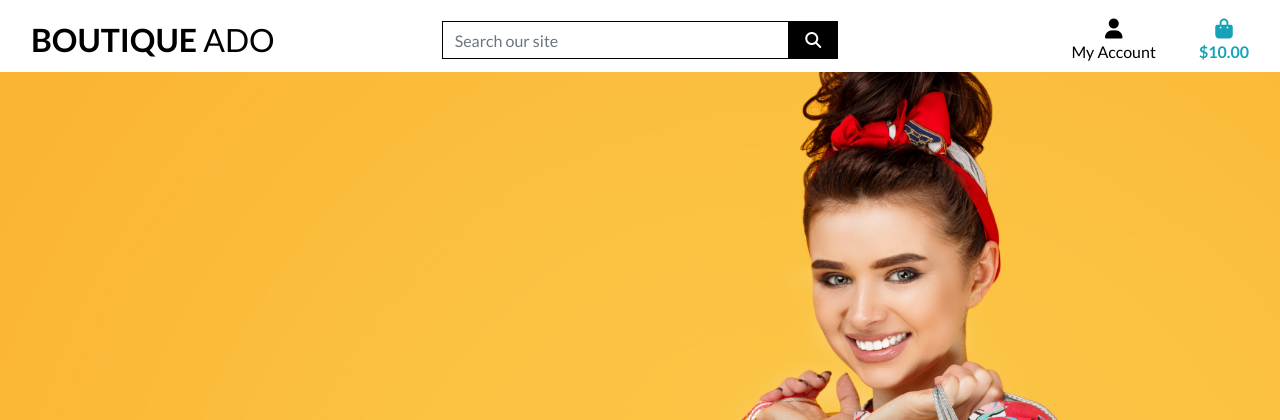
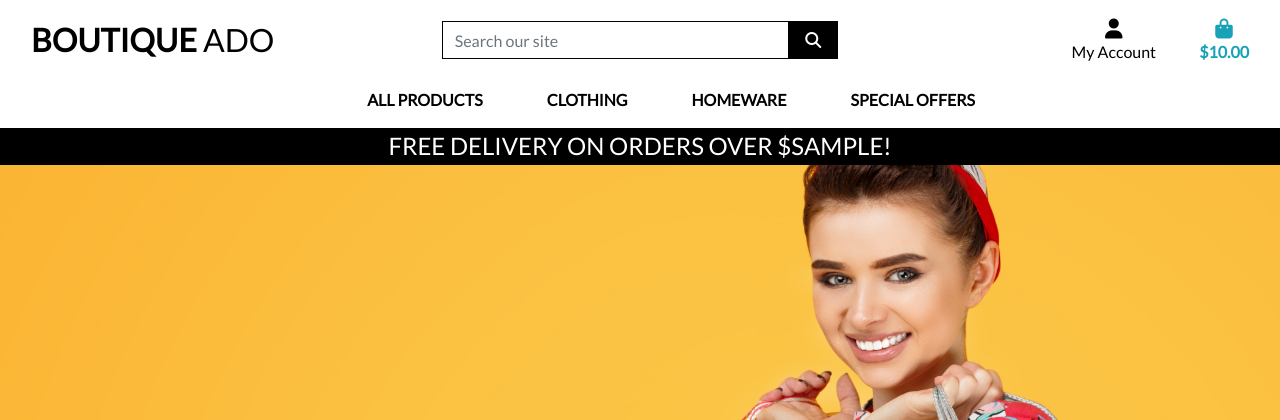
Before and after one commit to avabellaw/boutique-ado-django, a Django app: template templates/base.html in a window 1280 px wide. Shown: the top 420 px of the page. Run offline with Django 5.2, Linux system fonts and the light colour scheme; the template is opened without the code that fills it: most values are stand-ins (such as "Sample title", 1, 10 or a date in 2020); some libraries are stand-ins or nearby versions.

Commit message:
Add mobile header and main navbar

```diff
--- a/static/css/base.css
+++ b/static/css/base.css
@@ -56,6 +56,10 @@ body {
     border: 1px solid black !important;
 }
 
+.bg-black {
+    background: #000 !important;
+}
+
 /* -------------------------------- Media Queries */
 
 /* Slightly larger container on xl screens */
--- a/templates/base.html
+++ b/templates/base.html
@@ -10,20 +10,17 @@
         {% endblock %}
         {% block extra_meta %}{% endblock %}
         {% block corecss %}
-            <link rel="preconnect" href="https://fonts.googleapis.com">
-            <link rel="preconnect" href="https://fonts.gstatic.com" crossorigin>
-            <link href="https://fonts.googleapis.com/css2?family=Crimson+Text:ital,wght@0,400;0,600;0,700;1,400;1,600;1,700&family=Karla:ital,wght@0,200..800;1,200..800&family=Lato:ital,wght@0,100;0,300;0,400;0,700;0,900;1,100;1,300;1,400;1,700;1,900&display=swap"
-                  rel="stylesheet">
             <link rel="stylesheet"
                   href="https://stackpath.bootstrapcdn.com/bootstrap/4.4.1/css/bootstrap.min.css"
                   integrity="sha384-Vkoo8x4CGsO3+Hhxv8T/Q5PaXtkKtu6ug5TOeNV6gBiFeWPGFN9MuhOf23Q9Ifjh"
                   crossorigin="anonymous">
+            <link rel="stylesheet"
+                  href="https://fonts.googleapis.com/css?family=Lato&display=swap">
             <link rel="stylesheet" href="{% static 'css/base.css' %}">
         {% endblock %}
         {% block extra_css %}{% endblock %}
         {% block corejs %}
-            <script src="https://kit.fontawesome.com/7f8d320380.js"
-                    crossorigin="anonymous"></script>
+            <script src="https://kit.fontawesome.com/7f8d320380.js"></script>
             <script src="https://code.jquery.com/jquery-3.4.1.slim.min.js"
                     integrity="sha384-J6qa4849blE2+poT4WnyKhv5vZF5SrPo0iEjwBvKU7imGFAV0wwj1yYfoRSJoZ+n"
                     crossorigin="anonymous"></script>
@@ -41,7 +38,7 @@
     </head>
     <body>
         <header class="container-fluid fixed-top">
-            <div class="row bg-white pt-lg-2 d-lg-flex" id="topnav">
+            <div id="topnav" class="row bg-white pt-lg-2 d-none d-lg-flex">
                 <div class="col-12 col-lg-4 my-auto py-1 py-lg-0 text-center text-lg-left">
                     <a href="{% url 'home' %}" class="nav-link main-logo-link">
                         <h2 class="logo-font text-black my-0">
@@ -113,6 +110,27 @@
                         </li>
                     </ul>
                 </div>
+                <div class="col-12 col-lg-4 my-auto py-1 py-lg-0"></div>
+            </div>
+            <div class="row bg-white">
+                <nav class="navbar navbar-expand-lg navbar-light w-100">
+                    <button class="navbar-toggler"
+                            type="button"
+                            data-toggle="collapse"
+                            data-target="#main-nav"
+                            aria-controls="main-nav"
+                            aria-expanded="false"
+                            aria-label="Toggle navigation">
+                        <span class="navbar-toggler-icon"></span>
+                    </button>
+                    {% include 'includes/mobile-top-header.html' %}
+                    {% include 'includes/main-nav.html' %}
+                </nav>
+            </div>
+            <div id="delivery-banner" class="row text-center">
+                <div class="col bg-black text-white">
+                    <h4 class="logo-font my-1">Free delivery on orders over ${{ free_delivery_threshold }}!</h4>
+                </div>
             </div>
         </header>
         {% if messages %}<div class="message-container"></div>{% endif %}
--- /dev/null
+++ b/templates/includes/main-nav.html
@@ -0,0 +1,50 @@
+<div class="collapse navbar-collapse" id="main-nav">
+    <ul class="navbar-nav w-auto mx-auto">
+        <li class="nav-item dropdown">
+            <a class="logo-font font-weight-bold nav-link text-black mr-5" href="#" id="all-products-link" data-toggle="dropdown" aria-haspopup="true" aria-expanded="false">
+                All Products
+            </a>
+            <div class="dropdown-menu border-0" aria-labelledby="all-products-link">
+                <a href="" class="dropdown-item">By Price</a>
+                <a href="" class="dropdown-item ">By Rating</a>
+                <a href="" class="dropdown-item ">By Category</a>
+                <a href="" class="dropdown-item">All Products</a>
+            </div>
+        </li>
+
+        <li class="nav-item dropdown">
+            <a class="logo-font font-weight-bold nav-link text-black mr-5" href="#" id="clothing-link" data-toggle="dropdown" aria-haspopup="true" aria-expanded="false">
+                Clothing
+            </a>
+            <div class="dropdown-menu border-0" aria-labelledby="clothing-link">
+                <a href="" class="dropdown-item">Activewear &amp; Essentials</a>
+                <a href="" class="dropdown-item">Jeans</a>
+                <a href="" class="dropdown-item">Shirts</a>
+                <a href="" class="dropdown-item">All Clothing</a>
+            </div>
+        </li>
+
+        <li class="nav-item dropdown">
+            <a class="logo-font font-weight-bold nav-link text-black mr-5" href="#" id="homeware-link" data-toggle="dropdown" aria-haspopup="true" aria-expanded="false">
+                Homeware
+            </a>
+            <div class="dropdown-menu border-0" aria-labelledby="homeware-link">
+                <a href="" class="dropdown-item">Bed &amp; Bath</a>
+                <a href="" class="dropdown-item">Kitchen &amp; Dining</a>
+                <a href="" class="dropdown-item">All Homeware</a>
+            </div>
+        </li>
+
+        <li class="nav-item dropdown">
+            <a class="logo-font font-weight-bold nav-link text-black" href="#" id="specials-link" data-toggle="dropdown" aria-haspopup="true" aria-expanded="false">
+                Special Offers
+            </a>
+            <div class="dropdown-menu border-0" aria-labelledby="specials-link">
+                <a href="" class="dropdown-item">New Arrivals</a>
+                <a href="" class="dropdown-item">Deals</a>
+                <a href="" class="dropdown-item">Clearance</a>
+                <a href="" class="dropdown-item">All Specials</a>
+            </div>
+        </li>
+    </ul>
+</div>
--- /dev/null
+++ b/templates/includes/mobile-top-header.html
@@ -0,0 +1,58 @@
+<ul>
+    <li class="list-inline-item">
+      <a class="text-black nav-link d-block d-lg-none" href="#" id="mobile-search" data-toggle="dropdown" aria-haspopup="true" aria-expanded="false">
+          <div class="text-center">
+              <div><i class="fas fa-search fa-lg"></i></div>
+              <p class="my-0">Search</p>
+          </div>
+      </a>
+      <div class="dropdown-menu border-0 w-100 p-3 rounded-0 my-0" aria-labelledby="mobile-search">
+          <form class="form" method="GET" action="">
+              <div class="input-group w-100">
+                  <input class="form-control border border-black rounded-0" type="text" name="q" placeholder="Search our site">
+                  <div class="input-group-append">
+                      <button class="form-control form-control btn btn-black border border-black rounded-0" type="submit">
+                          <span class="icon">
+                              <i class="fas fa-search"></i>
+                          </span>
+                      </button>
+                  </div>
+              </div>
+          </form>
+      </div>
+  </li>
+  <li class="list-inline-item dropdown">
+      <a class="text-black nav-link d-block d-lg-none" href="#" id="user-options" data-toggle="dropdown" aria-haspopup="true" aria-expanded="false">
+          <div class="text-center">
+              <div><i class="fas fa-user fa-lg"></i></div>
+              <p class="my-0">My Account</p>
+          </div>
+      </a>
+      <div class="dropdown-menu border-0" aria-labelledby="user-options">
+          {% if request.user.is_authenticated %}
+              {% if request.user.is_superuser %}
+                  <a href="{% url 'account_logout' %}" class="dropdown-item">Product Management</a>
+              {% endif %}
+              <a href="" class="dropdown-item">My Profile</a>
+              <a href="{% url 'account_logout' %}" class="dropdown-item">Logout</a>
+          {% else %}
+              <a href="{% url 'account_signup' %}" class="dropdown-item">Register</a>
+              <a href="{% url 'account_login' %}" class="dropdown-item">Login</a>
+          {% endif %}
+      </div>
+  </li>
+  <li class="list-inline-item">
+      <a class="{% if grand_total %}text-primary font-weight-bold{% else %}text-black{% endif %} nav-link d-block d-lg-none" href="">
+          <div class="text-center">
+              <div><i class="fas fa-shopping-bag fa-lg"></i></div>
+              <p class="my-0">
+                  {% if grand_total %}
+                      ${{ grand_total|floatformat:2 }}
+                  {% else %}
+                      $0.00
+                  {% endif %}
+              </p>
+          </div>
+      </a>
+    </li>
+  </ul>
```
